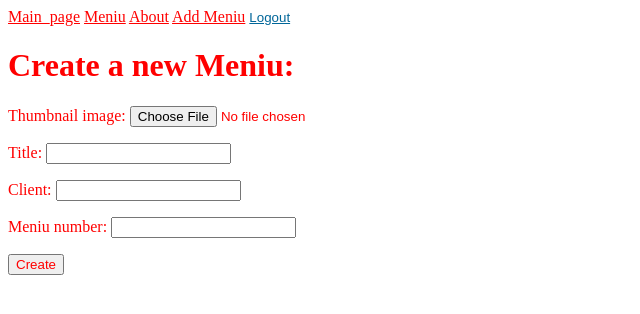
After one commit to DanielMrg-tech/Proiectul_Final, a Django app: page /meniu/ in a window 1280 px wide. The commit adds this page. Shown: the top 314 px of the page, without its empty margins (0-640 px from the left). Run offline with Django 5.2, Linux system fonts and the light colour scheme; the visitor is signed in with stand-in values (Sample User, id 1).

Commit message:
New features added to the project

```diff
--- /dev/null
+++ b/accounts/urls.py
@@ -0,0 +1,10 @@
+from django.urls import path
+from django.contrib.auth.views import LogoutView
+from accounts import views
+
+
+urlpatterns = [
+    path('register/', views.register_view, name='register'),
+    path('login/', views.login_view, name='login'),
+    path('logout/', LogoutView.as_view(), name='logout')
+]
--- a/backend/urls.py
+++ b/backend/urls.py
@@ -15,8 +15,16 @@ Including another URLconf
     2. Add a URL to urlpatterns:  path('blog/', include('blog.urls'))
 """
 from django.contrib import admin
-from django.urls import path
+from django.urls import path, include
+
+from django.conf import settings
+from django.conf.urls.static import static
 
 urlpatterns = [
     path('admin/', admin.site.urls),
+    path('', include('main_page.urls')),
+    path('accounts/', include('accounts.urls')),
 ]
+
+if settings.DEBUG == True:
+    urlpatterns += static(settings.MEDIA_URL, document_root = settings.MEDIA_ROOT)
--- /dev/null
+++ b/main_page/forms.py
@@ -0,0 +1,8 @@
+from django import forms
+from main_page.models import Meniu
+
+
+class MeniuForm(forms.ModelForm):
+    class Meta:
+        model = Meniu
+        fields = ['thumbnail_image', 'title', 'client', 'meniu_number']
--- a/main_page/models.py
+++ b/main_page/models.py
@@ -7,7 +7,11 @@ from django.utils import timezone
 class Meniu(models.Model):
     title = models.CharField(max_length=255)
     client = models.CharField(max_length=255)
-    maniu_number = models.IntegerField()
-    created_by = models.ForeignKey(User, on_delete=models.CASCADE, related_name='books')
+    meniu_number = models.IntegerField()
+    created_by = models.ForeignKey(User, on_delete=models.CASCADE, related_name='meniu')
     date_created = models.DateTimeField(default=timezone.now)
     thumbnail_image = models.ImageField(upload_to='book_thumbnails/', blank=True, null=True)
+
+
+    def __str__(self):
+        return "{}, by {}, number {}".format(self.title, self.client, self.meniu_number)
--- a/main_page/templates/Main_page.html
+++ b/main_page/templates/Main_page.html
@@ -3,7 +3,7 @@
 <html lang="en">
 <head>
     <meta charset="UTF-8">
-    <title>{% block title %}Main_page{% endblock %}</title>
+    <title>{% block title %}Main page{% endblock %}</title>
     <link rel="stylesheet" href="main_page/style.css">
 </head>
 <body>
@@ -11,10 +11,10 @@
         <div>
             <a href="{% url 'main_page' %}" >Main_page</a>
             <a href="{% url 'meniu' %}" >Meniu</a>
-            <a href="{% url 'about' %}" >About</a>
+            <a href="{% url 'about_restaurant' %}" >About</a>
 
             {% if user.is_authenticated %}
-            <a href="{% url 'meniu'%}">Add Book</a>
+            <a href="{% url 'meniu'%}">Add Meniu</a>
                 <form action="{% url 'logout' %}" method="post" style="display: inline!important;" >
                     {% csrf_token %}
                     <button type="submit" style="
--- /dev/null
+++ b/main_page/templates/create_meniu.html
@@ -0,0 +1,14 @@
+{% extends "Main_page.html" %}
+
+{% block title %}Create Meniu{% endblock %}
+
+{% block content %}
+
+  <h1>Create a new Meniu:</h1>
+  <form method="post" enctype="multipart/form-data">
+    {% csrf_token %}
+    {{ form.as_p }}
+    <button type="submit">Create</button>
+  </form>
+
+{% endblock %}
--- a/main_page/urls.py
+++ b/main_page/urls.py
@@ -4,8 +4,17 @@ from main_page import views
 from main_page.views import MainViewSet
 
 
+router = DefaultRouter()
+router.register('menus', MainViewSet, basename='meniu_viewset')
+
 
 urlpatterns = [
-    path('', views.main_page, name='home'),
+    path('', views.main_page, name='main_page'),
     path('about_restaurant/', views.about_restaurant, name='about_restaurant'),
+    path('api/', include(router.urls)),
+
+    path('meniu/', views.meniu_view, name='meniu'),
+    path('meniu/<int:pk>/delete/', views.delete_meniu, name='meniu_delete'),
+    path('meniu/<int:pk>/edit/', views.update_meniu, name='update_meniu'),
+    path('users/<int:user_id>/meniu/', views.meniu_by_user, name='meniu_by_user')
 ]
--- a/main_page/views.py
+++ b/main_page/views.py
@@ -3,18 +3,19 @@ import json
 from django.shortcuts import render, redirect, get_object_or_404
 from django.http import HttpResponse, HttpRequest
 from datetime import datetime
+from main_page.forms import MeniuForm
 from main_page.models import Meniu
 from main_page.serializer import MeniuSerializer
 from rest_framework import viewsets
 from django.views.decorators.csrf import csrf_exempt
 from django.contrib.auth.decorators import login_required
-
+from django.shortcuts import get_object_or_404
 
 
 
 def main_page(request):
     meniu = list(Meniu.objects.all())
-    meniu.sort(key = (lambda x: x.date_created))
+    meniu.sort(key = (lambda x: x.date_created), reverse=True)
 
     context = {
         'username': 'Daniel',
@@ -22,16 +23,15 @@ def main_page(request):
         'current_time': datetime.now(),
         'meniu': meniu
     }
-
     return render(request, 'Main_page.html', context)
 
 def create_meniu(request):
     meniu1 = Meniu()
     meniu1.title = "Breakfast"
     meniu1.client = "Daniel"
-    meniu1.maniu_number = 2
+    meniu1.meniu_number = 2
     meniu1.save()
-    return HttpRequest("Boon Apetit")
+    return HttpResponse("Boon Apetit")
 
 def about_restaurant(request):
     return render(request, 'about_restaurant')
@@ -39,3 +39,69 @@ def about_restaurant(request):
 class MainViewSet(viewsets.ModelViewSet):
     queryset = Meniu.objects.all()
     serializer_class = MeniuSerializer
+
+menus_list = ['Salad', "Daniel", '12']
+
+def meniu_by_user(request: HttpRequest, user_id: int):
+    menus = list(Meniu.objects.filter(created_by=user_id))
+    menus.sort(key = (lambda x: x.date_created), reverse=True)
+
+    context = {
+        'menus': menus
+    }
+    return render(request, 'meniu.html', context)
+
+@csrf_exempt
+def meniu_view_simple(request: HttpRequest):
+    if request.method == 'GET':
+        menus_list.sort(reverse=True)
+        context = {
+            'menus': menus_list
+        }
+        return render(request, 'meniu.html', context)
+    elif request.method == "POST":
+        data = json.loads(request.body)
+        meniu_title = data["title"]
+        menus_list.append(meniu_title)
+        return HttpResponse("")
+
+@csrf_exempt
+@login_required
+def meniu_view(request: HttpRequest):
+    if request.method == "GET":
+        context = {
+            'form': MeniuForm()
+        }
+        return render(request, 'create_meniu.html', context)
+    elif request.method == "POST":
+        form_with_data = MeniuForm(request.POST, request.FILES)
+        if form_with_data.is_valid():
+            meniu_instance = form_with_data.save(commit=False)
+            meniu_instance.created_by = request.user
+            meniu_instance.save()
+            return redirect('menus')
+        else:
+            return HttpResponse(form_with_data.errors)
+
+
+@login_required()
+def update_meniu(request, pk):
+    meniu = get_object_or_404(Meniu, pk=pk, created_by=request.user)
+    if request.method == "POST":
+        form = MeniuForm(request.POST, request.FILES, instance=meniu)
+        if form.is_valid():
+            form.save()
+            return redirect("Main_page")
+    else:
+        form = MeniuForm(instance=meniu)
+        return render(request, 'meniu_form.html', {'form': form, 'meniu': meniu})
+
+
+@login_required()
+def delete_meniu(request, pk):
+    meniu = get_object_or_404(Meniu, pk=pk, created_by=request.user)
+    if request.method == "POST":
+        meniu.delete()
+        return redirect("Main_page")
+    else:
+        return render(request, "meniu_confirm_delete.html", {'meniu': meniu})
```
Also changed, not shown: accounts/forms.py (added, +11 -0 lines), accounts/templates/login.html (added, +10 -0 lines), accounts/templates/register.html (added, +10 -0 lines), accounts/views.py (+27 -1 lines), backend/settings.py (+7 -3 lines), main_page/templates/about_restaurant.html (+8 -9 lines), main_page/templates/meniu.html (added, +13 -0 lines), main_page/templates/meniu_confirm_delete.html (added, +11 -0 lines), main_page/templates/meniu_form.html (added, +14 -0 lines), db.sqlite3.
